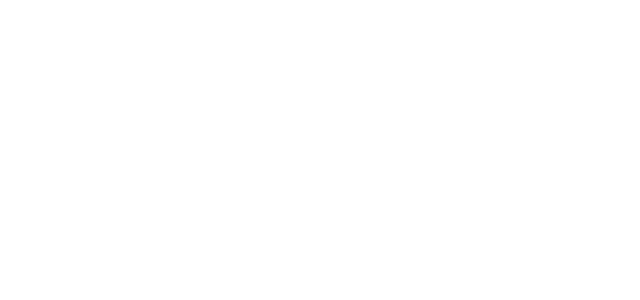
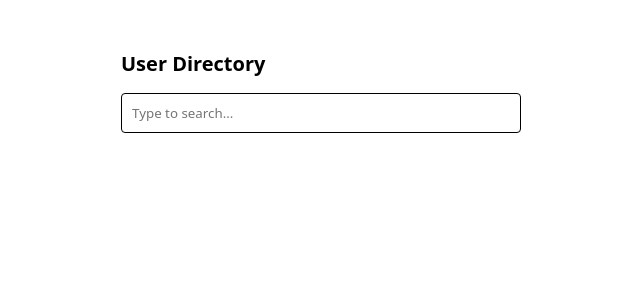
Before and after one commit to Tejasgaware17/react-challenges, a React (Vite) app: page / in a window 1280 px wide. Shown: the top 300 px of the page, without its empty margins (319-959 px from the left). Built offline with nearby package versions, Linux system fonts and the light colour scheme.

Commit message:
Livesearch: add LiveSearch challenge

```diff
--- a/src/App.tsx
+++ b/src/App.tsx
@@ -1,3 +1,9 @@
+import SearchInput from './challenges/LiveSearch'
+
 export default function App() {
-  return
+  return (
+    <>
+      <SearchInput />
+    </>
+  )
 }
--- /dev/null
+++ b/src/challenges/LiveSearch/index.tsx
@@ -0,0 +1,86 @@
+import { useState } from 'react'
+import type { KeyboardEvent } from 'react'
+import useSearch from './useSearch'
+import './styles.css'
+
+export interface User {
+  id: number
+  firstName: string
+  lastName: string
+}
+
+export interface SearchResponse {
+  users: User[]
+}
+
+export default function SearchInput() {
+  const [query, setQuery] = useState('')
+  const { results, isLoading, error } = useSearch(query)
+  const [selectedIndex, setSelectedIndex] = useState(-1)
+
+  function handleSelect(user: User): void {
+    setQuery(`${user.firstName} ${user.lastName}`)
+    setSelectedIndex(-1)
+    alert(`Selected: ${user.firstName}`)
+  }
+
+  function handleKeyDown(e: KeyboardEvent<HTMLInputElement>): void {
+    if (results.length === 0) return
+
+    switch (e.key) {
+      case 'ArrowDown':
+        e.preventDefault()
+        setSelectedIndex(prev => (prev < results.length - 1 ? prev + 1 : 0))
+        break
+      case 'ArrowUp':
+        e.preventDefault()
+        setSelectedIndex(prev => (prev > 0 ? prev - 1 : results.length - 1))
+        break
+      case 'Enter':
+        if (selectedIndex >= 0 && selectedIndex < results.length) {
+          handleSelect(results[selectedIndex])
+        }
+        break
+      case 'Escape':
+        setSelectedIndex(-1)
+        setQuery('')
+        break
+    }
+  }
+
+  return (
+    <div className="search-container">
+      <h2 className="search-title">User Directory</h2>
+
+      <input
+        type="text"
+        placeholder="Type to search..."
+        className="search-input"
+        value={query}
+        onChange={e => setQuery(e.target.value)}
+        onKeyDown={handleKeyDown}
+      />
+
+      <div className="search-results-area">
+        {isLoading && <div className="status-msg loading">Searching users...</div>}
+        {error && <div className="status-msg error">Error: {error}</div>}
+        {!isLoading && !error && results.length === 0 && query && (
+          <div className="status-msg empty">No users found for "{query}"</div>
+        )}
+
+        <ul className="results-list">
+          {results.map((user, index) => (
+            <li
+              key={user.id}
+              onMouseEnter={() => setSelectedIndex(index)}
+              onClick={() => handleSelect(user)}
+              className={`result-item ${index === selectedIndex ? 'selected' : ''}`}
+            >
+              {user.firstName} {user.lastName}
+            </li>
+          ))}
+        </ul>
+      </div>
+    </div>
+  )
+}
--- /dev/null
+++ b/src/challenges/LiveSearch/styles.css
@@ -0,0 +1,58 @@
+.search-container {
+  max-width: 400px;
+  margin: 50px auto;
+}
+
+.search-title {
+  font-size: 1.25rem;
+  font-weight: bold;
+  margin-bottom: 1rem;
+}
+
+.search-input {
+  width: 100%;
+  padding: 10px;
+  border: 1px solid black;
+  border-radius: 4px;
+  outline: none;
+  box-sizing: border-box;
+}
+
+.search-input:focus {
+  border-color: var(--primary);
+  box-shadow: 0 0 0 2px rgba(0, 123, 255, 0.2);
+}
+
+.search-results-area {
+  margin-top: 1rem;
+}
+
+.status-msg {
+  font-size: 0.9rem;
+  margin-bottom: 1rem;
+}
+
+.loading { color: var(--primary); font-style: italic; }
+.error { color: #dc3545; }
+.empty { color: #6c757d; }
+
+.results-list {
+  list-style: none;
+  padding: 0;
+  margin: 0;
+}
+
+.result-item {
+  padding: 10px;
+  margin-bottom: 5px;
+  background: #f8f9fa;
+  border-radius: 4px;
+  cursor: pointer;
+  border: 1px solid transparent;
+  transition: all 0.2s;
+}
+
+.result-item.selected {
+  background: #e7f1ff;
+  border-color: var(--primary);
+}
--- /dev/null
+++ b/src/challenges/LiveSearch/useSearch.ts
@@ -0,0 +1,51 @@
+import { useState, useEffect } from 'react'
+import type { User } from '.'
+
+export default function useSearch(query: string) {
+  const [results, setResults] = useState<User[]>([])
+  const [isLoading, setIsLoading] = useState<boolean>(false)
+  const [error, setError] = useState<string | null>(null)
+
+  useEffect(() => {
+    if (!query.trim()) {
+      setResults([])
+      setIsLoading(false)
+      return
+    }
+
+    const controller = new AbortController()
+
+    const timer = setTimeout((): void => {
+      const fetchData = async (): Promise<void> => {
+        setIsLoading(true)
+        setError(null)
+
+        try {
+          const response = await fetch(`https://dummyjson.com/users/search?q=${query}`, {
+            signal: controller.signal,
+          })
+
+          if (!response.ok) throw new Error('Network response was not ok')
+
+          const data = await response.json()
+          setResults(data.users || [])
+        } catch (err: unknown) {
+          if (err instanceof Error && err.name !== 'AbortError') {
+            setError(err.message)
+          }
+        } finally {
+          setIsLoading(false)
+        }
+      }
+
+      fetchData()
+    }, 400)
+
+    return (): void => {
+      clearTimeout(timer)
+      controller.abort()
+    }
+  }, [query])
+
+  return { results, isLoading, error }
+}
```
Also changed, not shown: src/challenges/LiveSearch/CHALLENGE.md (added, +12 -0 lines).
